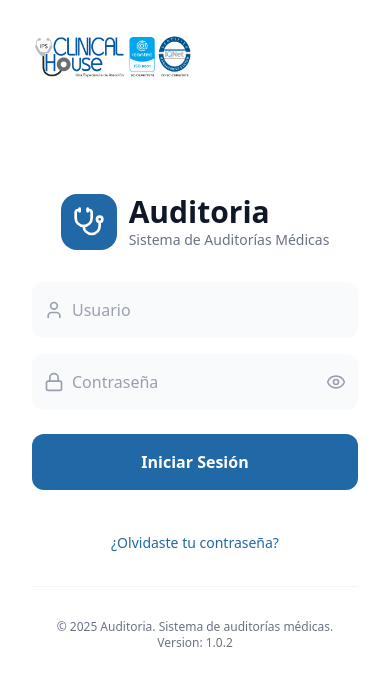
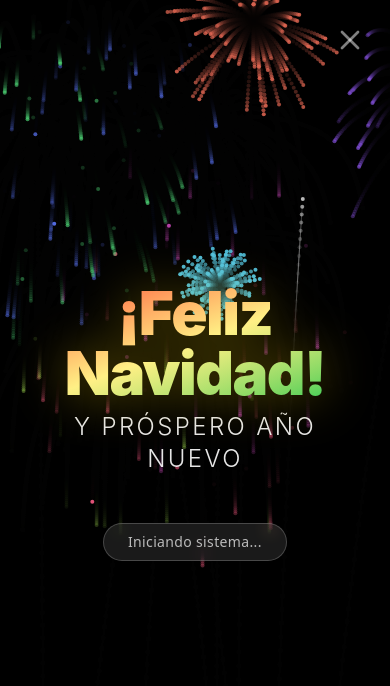
Before and after one commit to JuniorArias02/AuditoriaIpsh, a React (Vite) app: page / in a window 390 px wide. Shown: the top 686 px of the page. Built offline with nearby package versions, Linux system fonts and the light colour scheme.

Commit message:
se crea component de navidad

```diff
--- a/src/pages/login/FormLogin.jsx
+++ b/src/pages/login/FormLogin.jsx
@@ -5,12 +5,15 @@ import ForgotPasswordForm from "./componets/ForgotPasswordForm"; // Nuevo compon
 import Footer from "./componets/Foother";
 import logoIpsch from "../../../public/ipsch.png";
 import { useState } from "react";
+import ChristmasWelcome from "./componets/ChristmasWelcome";
 
 export function FormLogin() {
   const [showForgotPassword, setShowForgotPassword] = useState(false);
+  const [showWelcome, setShowWelcome] = useState(true);
 
   return (
     <div className="min-h-screen flex">
+      {showWelcome && <ChristmasWelcome onComplete={() => setShowWelcome(false)} />}
       <div className="flex-1 flex items-center justify-center px-8 bg-white dark:bg-gray-900 relative">
 
         {/* Logo en esquina superior izquierda */}
--- /dev/null
+++ b/src/pages/login/componets/ChristmasWelcome.jsx
@@ -0,0 +1,234 @@
+import { useEffect, useRef, useState } from 'react';
+import { motion, AnimatePresence } from 'framer-motion';
+import { X } from 'lucide-react';
+
+export default function ChristmasWelcome({ onComplete }) {
+    const canvasRef = useRef(null);
+    const [isVisible, setIsVisible] = useState(true);
+
+    useEffect(() => {
+        const canvas = canvasRef.current;
+        if (!canvas) return;
+
+        const ctx = canvas.getContext('2d');
+        let animationFrameId;
+        let particles = [];
+        let rockets = [];
+
+        const resizeCanvas = () => {
+            canvas.width = window.innerWidth;
+            canvas.height = window.innerHeight;
+        };
+
+        window.addEventListener('resize', resizeCanvas);
+        resizeCanvas();
+
+        class Rocket {
+            constructor() {
+                this.x = Math.random() * canvas.width;
+                this.y = canvas.height;
+                this.color = `hsl(${Math.random() * 360}, 70%, 60%)`;
+                this.velocity = {
+                    x: Math.random() * 4 - 2,
+                    y: Math.random() * -4 - 12
+                };
+                this.alpha = 1;
+                this.trail = [];
+            }
+
+            draw() {
+                ctx.save();
+                ctx.globalAlpha = this.alpha;
+
+                // Draw trail
+                ctx.beginPath();
+                if (this.trail.length > 0) {
+                    ctx.moveTo(this.trail[0].x, this.trail[0].y);
+                    for (let i = 1; i < this.trail.length; i++) {
+                        ctx.lineTo(this.trail[i].x, this.trail[i].y);
+                    }
+                    ctx.strokeStyle = `rgba(255, 255, 255, 0.2)`;
+                    ctx.lineWidth = 1;
+                    ctx.stroke();
+                }
+
+                ctx.beginPath();
+                ctx.arc(this.x, this.y, 2, 0, Math.PI * 2);
+                ctx.fillStyle = '#fff';
+                ctx.fill();
+                ctx.restore();
+            }
+
+            update() {
+                this.trail.push({ x: this.x, y: this.y });
+                if (this.trail.length > 10) this.trail.shift();
+
+                this.x += this.velocity.x;
+                this.y += this.velocity.y;
+                this.velocity.y += 0.15; // Gravity
+                this.alpha -= 0.005;
+            }
+        }
+
+        class Particle {
+            constructor(x, y, color) {
+                this.x = x;
+                this.y = y;
+                this.color = color;
+                const angle = Math.random() * Math.PI * 2;
+                const speed = Math.random() * 5 + 2;
+                this.velocity = {
+                    x: Math.cos(angle) * speed,
+                    y: Math.sin(angle) * speed
+                };
+                this.alpha = 1;
+                this.friction = 0.96;
+                this.gravity = 0.08;
+                this.decay = Math.random() * 0.015 + 0.005;
+            }
+
+            draw() {
+                ctx.save();
+                ctx.globalAlpha = this.alpha;
+                ctx.beginPath();
+                ctx.arc(this.x, this.y, 2, 0, Math.PI * 2);
+                ctx.fillStyle = this.color;
+                ctx.fill();
+                ctx.restore();
+            }
+
+            update() {
+                this.velocity.x *= this.friction;
+                this.velocity.y *= this.friction;
+                this.velocity.y += this.gravity;
+
+                this.x += this.velocity.x;
+                this.y += this.velocity.y;
+                this.alpha -= this.decay;
+            }
+        }
+
+        const animate = () => {
+            animationFrameId = requestAnimationFrame(animate);
+            ctx.fillStyle = 'rgba(0, 0, 0, 0.2)';
+            ctx.fillRect(0, 0, canvas.width, canvas.height);
+
+            // Randomly launch rockets
+            if (Math.random() < 0.03) {
+                rockets.push(new Rocket());
+            }
+
+            // Update and draw rockets
+            rockets.forEach((rocket, index) => {
+                rocket.update();
+                rocket.draw();
+
+                // Explode at peak
+                if (rocket.velocity.y >= -1 || rocket.alpha <= 0) {
+                    rockets.splice(index, 1);
+                    // Create particles
+                    const particleCount = 80;
+                    for (let i = 0; i < particleCount; i++) {
+                        particles.push(new Particle(rocket.x, rocket.y, rocket.color));
+                    }
+                }
+            });
+
+            // Update and draw particles
+            particles.forEach((particle, index) => {
+                particle.update();
+                particle.draw();
+                if (particle.alpha <= 0) {
+                    particles.splice(index, 1);
+                }
+            });
+        };
+
+        animate();
+
+        // Auto dismiss after 6 seconds
+        const timer = setTimeout(() => {
+            handleClose();
+        }, 6000);
+
+        return () => {
+            window.removeEventListener('resize', resizeCanvas);
+            cancelAnimationFrame(animationFrameId);
+            clearTimeout(timer);
+        };
+    }, []);
+
+    const handleClose = () => {
+        setIsVisible(false);
+        setTimeout(() => {
+            if (onComplete) onComplete();
+        }, 1000); // Wait for exit animation
+    };
+
+    return (
+        <AnimatePresence>
+            {isVisible && (
+                <motion.div
+                    initial={{ opacity: 0 }}
+                    animate={{ opacity: 1 }}
+                    exit={{ opacity: 0 }}
+                    transition={{ duration: 1 }}
+                    className="fixed inset-0 z-50 flex items-center justify-center bg-black/95"
+                >
+                    <canvas
+                        ref={canvasRef}
+                        className="absolute inset-0 w-full h-full"
+                    />
+
+                    <div className="relative z-10 text-center p-8 select-none">
+                        <motion.h1
+                            initial={{ scale: 0.8, opacity: 0, y: 30 }}
+                            animate={{ scale: 1, opacity: 1, y: 0 }}
+                            transition={{
+                                type: "spring",
+                                stiffness: 120,
+                                damping: 20,
+                                delay: 0.3
+                            }}
+                            className="text-6xl md:text-8xl font-black tracking-tight text-transparent bg-clip-text bg-gradient-to-br from-red-500 via-yellow-200 to-green-500 mb-2 drop-shadow-[0_0_25px_rgba(255,215,0,0.4)]"
+                            style={{ fontFamily: "'Inter', sans-serif" }}
+                        >
+                            ¡Feliz Navidad!
+                        </motion.h1>
+
+                        <motion.h2
+                            initial={{ scale: 0.9, opacity: 0, y: 20 }}
+                            animate={{ scale: 1, opacity: 1, y: 0 }}
+                            transition={{
+                                type: "spring",
+                                stiffness: 100,
+                                damping: 20,
+                                delay: 1.0
+                            }}
+                            className="text-2xl md:text-4xl font-light tracking-widest text-white/90 mb-12 uppercase"
+                            style={{ fontFamily: "'Inter', sans-serif" }}
+                        >
+                            y Próspero Año Nuevo
+                        </motion.h2>
+
+                        <motion.div
+                            initial={{ opacity: 0, scale: 0.9 }}
+                            animate={{ opacity: 1, scale: 1 }}
+                            transition={{ delay: 2.0, duration: 0.8 }}
+                            className="inline-block px-6 py-2 rounded-full bg-white/10 backdrop-blur-sm border border-white/20 text-white/70 text-sm font-medium tracking-wide"
+                        >
+                            Iniciando sistema...
+                        </motion.div>
+                    </div>
+
+                    <button
+                        onClick={handleClose}
+                        className="absolute top-4 right-4 text-white/50 hover:text-white transition-colors p-2"
+                    >
+                        <X size={32} />
+                    </button>
+                </motion.div>
+            )}
+        </AnimatePresence>
+    );
+}
```
